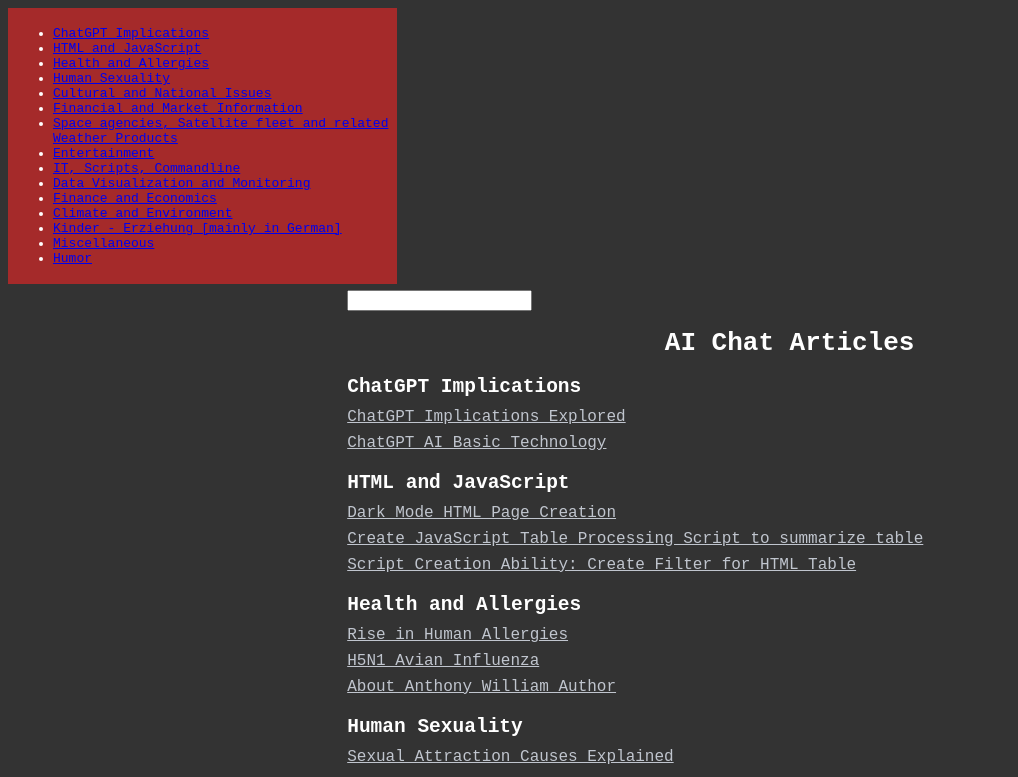
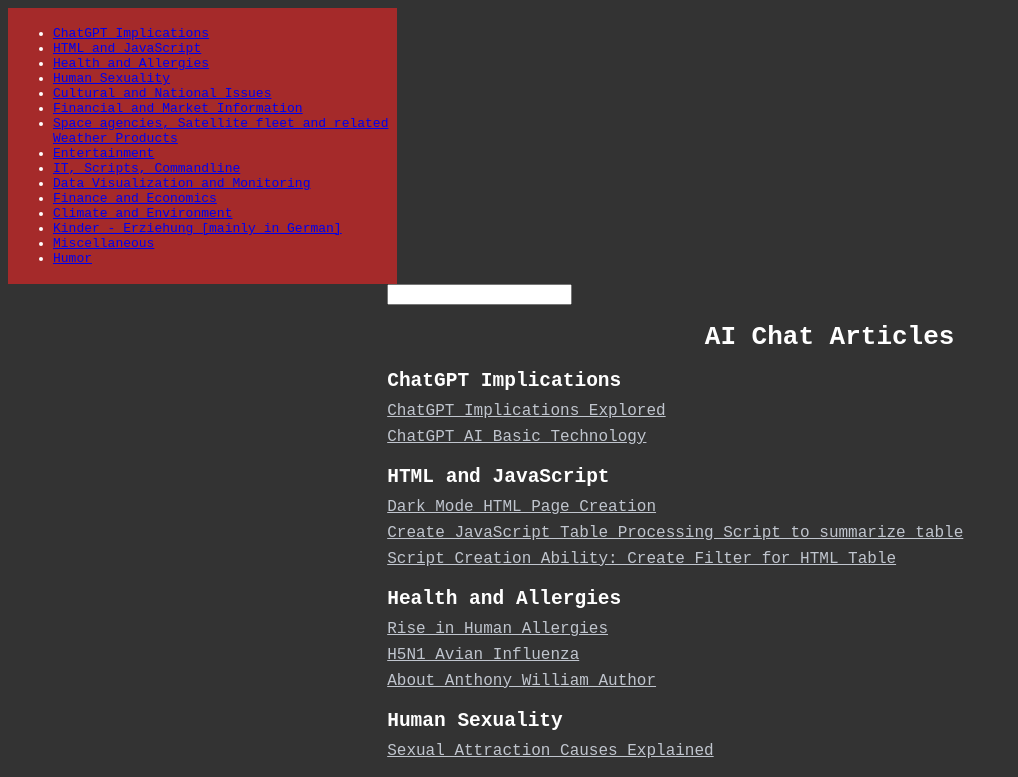
Before and after one commit to gt00x/gt00x.github.io, a plain HTML site: page index.html in a window 1280 px wide. Shown: the top 777 px of the page, without its empty margins (0-1018 px from the left). Drawn offline with Linux system fonts and the light colour scheme.

Commit message:
Update index.html
Container padding (right div) removed as it screwed the layout when small screen size.

```diff
--- a/index.html
+++ b/index.html
@@ -21,7 +21,6 @@
       width:70%;
       max-width: 1100px;
       margin: 0 auto;
-      padding: 6px 40px 0px 40px;
       float:right;
     }
 
```
